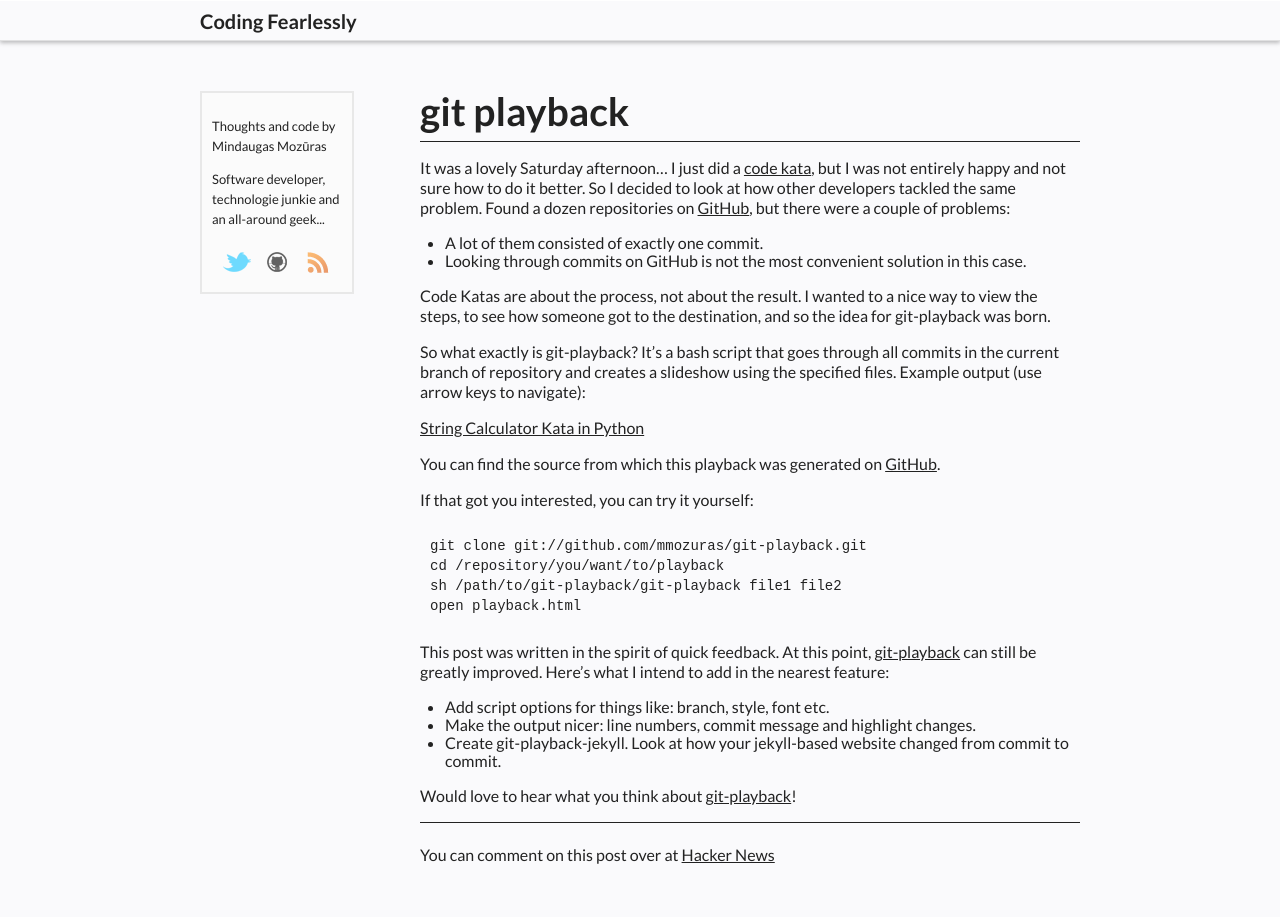
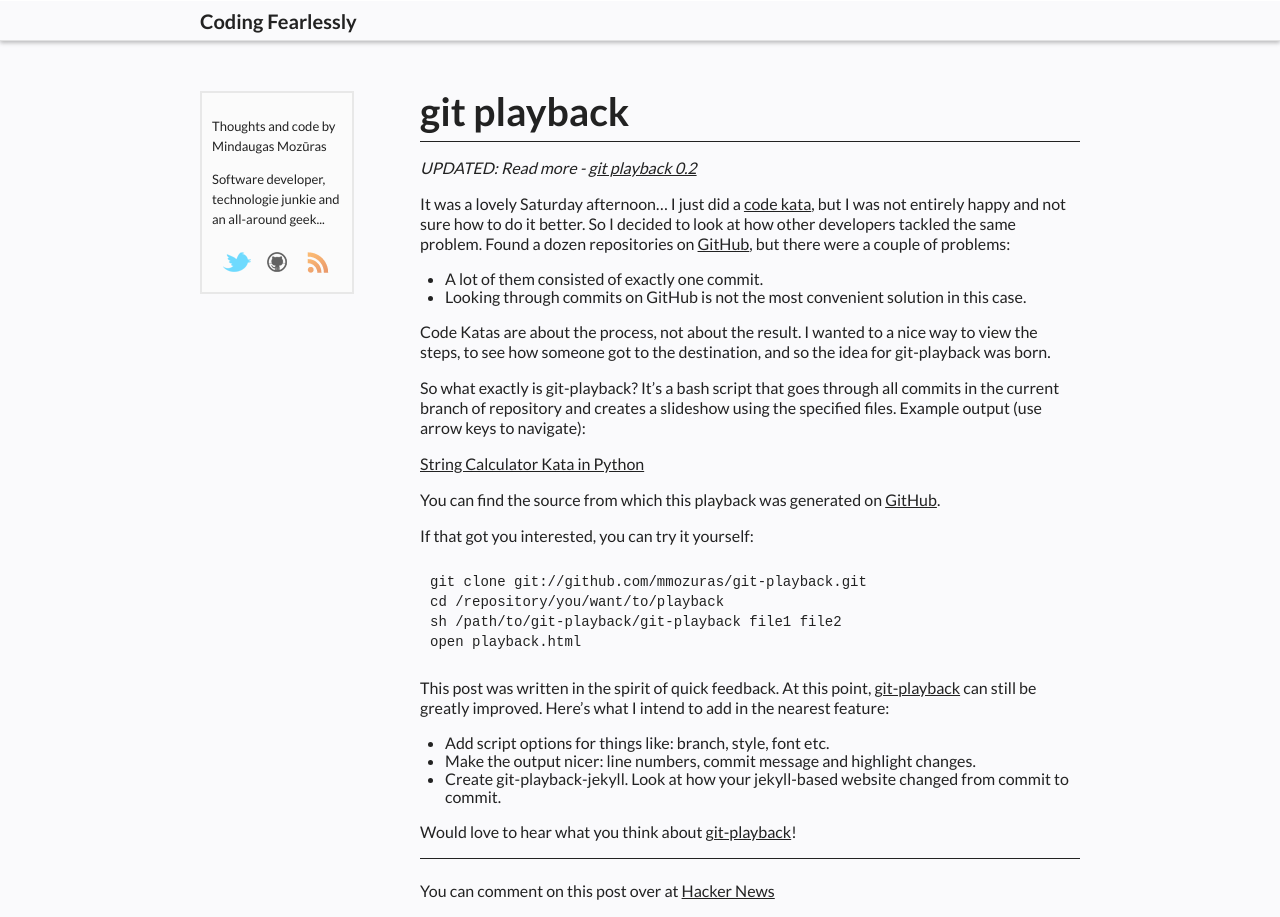
Before and after one commit to mmozuras/mmozuras.github.com, a Jekyll site: the page built from _posts/2012-05-14-git-playback.md, in a window 1280 px wide. Built offline with Jekyll 4.4.1, drawn with Linux system fonts in a browser that asks for light colours; Markdown is read by kramdown in place of the engine named in the settings; comment, search, counter and statistics services are not loaded.

Commit message:
Add a link from git playback post to 0.2 post

```diff
--- a/_posts/2012-05-14-git-playback.md
+++ b/_posts/2012-05-14-git-playback.md
@@ -3,6 +3,8 @@
 title: git playback
 hn: //news.ycombinator.com/item?id=3972107
 ---
+
+_UPDATED: Read more - [git playback 0.2](/2012/09/23/git-playback/)_
 
 It was a lovely Saturday afternoon... I just did a [code kata](//en.wikipedia.org/wiki/Kata_(programming\)), but I was not entirely happy and not sure how to do it better. So I decided to look at how other developers tackled the same problem. Found a dozen repositories on [GitHub](//github.com), but there were a couple of problems:
 
```
Also changed, not shown: 1 other file.
